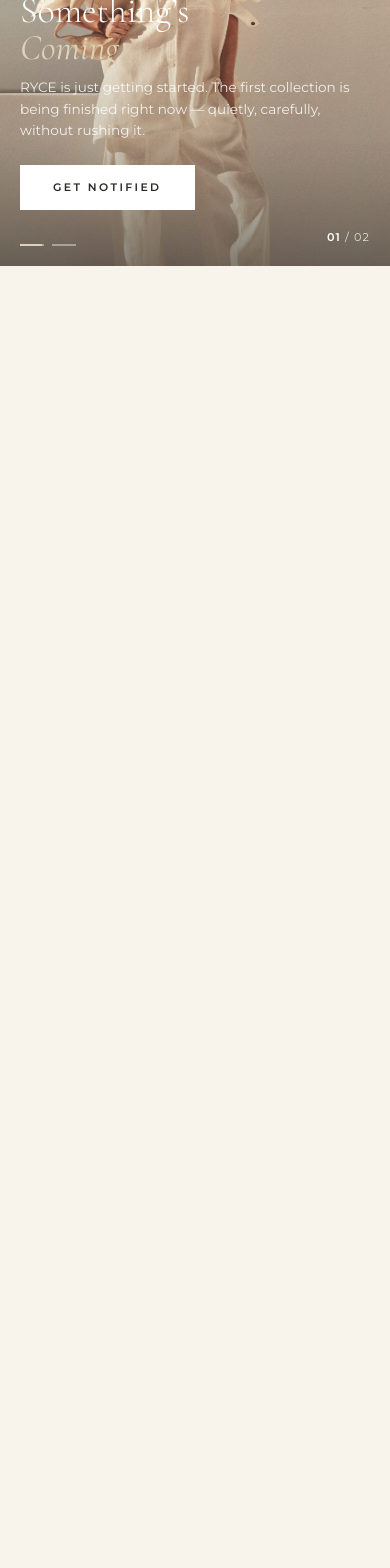
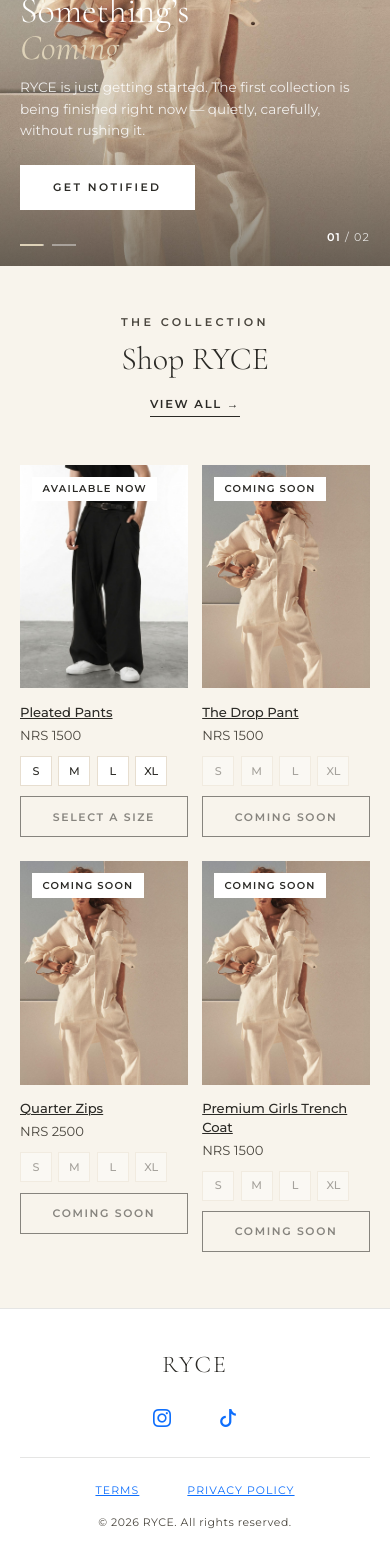
Before and after one commit to johan109236-ctrl/RYC-REPO, a Next.js app: page / in a window 390 px wide. Shown: the part 258-1826 px from the top of the page. Before the commit the page ends 844 px from the top, so only its background shows below. Built offline with nearby package versions, Linux system fonts and the light colour scheme.

Commit message:
commiting

```diff
--- /dev/null
+++ b/src/app/components/Footer.tsx
@@ -0,0 +1,39 @@
+import Link from 'next/link';
+
+const YEAR = new Date().getFullYear();
+
+export default function Footer() {
+  return (
+    <footer className="bg-[var(--bg-surface)] border-t border-[var(--border-subtle,rgba(43,42,38,0.12))]">
+      <div className="max-w-[1400px] mx-auto px-8 py-14 max-[640px]:px-5 max-[640px]:py-10 flex flex-col items-center gap-6 text-center">
+        <span className="font-[Cormorant_Garamond,serif] text-2xl font-light tracking-[0.08em] text-[var(--text-primary)]">
+          RYCE
+        </span>
+
+        <div className="flex items-center gap-5">
+          <a href="https://instagram.com/" target="_blank" rel="noopener noreferrer" aria-label="RYCE on Instagram" className="text-[var(--text-secondary)] hover:text-[var(--text-primary)] transition-colors text-lg">
+            <i className="bi bi-instagram" />
+          </a>
+          <a href="https://tiktok.com/" target="_blank" rel="noopener noreferrer" aria-label="RYCE on TikTok" className="text-[var(--text-secondary)] hover:text-[var(--text-primary)] transition-colors text-lg">
+            <i className="bi bi-tiktok" />
+          </a>
+        </div>
+
+        <div className="w-full border-t border-[var(--border-subtle,rgba(43,42,38,0.12))] pt-6 flex flex-col-reverse sm:flex-row items-center justify-between gap-3">
+          <span className="font-[Montserrat,sans-serif] text-[0.68rem] tracking-[0.05em] text-[var(--text-secondary)]">
+            © {YEAR} RYCE. All rights reserved.
+          </span>
+
+          <div className="flex items-center gap-5">
+            <Link href="/terms" className="font-[Montserrat,sans-serif] text-[0.68rem] tracking-[0.1em] uppercase text-[var(--text-secondary)] hover:text-[var(--text-primary)] transition-colors no-underline">
+              Terms
+            </Link>
+            <Link href="/privacy" className="font-[Montserrat,sans-serif] text-[0.68rem] tracking-[0.1em] uppercase text-[var(--text-secondary)] hover:text-[var(--text-primary)] transition-colors no-underline">
+              Privacy Policy
+            </Link>
+          </div>
+        </div>
+      </div>
+    </footer>
+  );
+}
--- a/src/app/components/ProductCard.tsx
+++ b/src/app/components/ProductCard.tsx
@@ -16,6 +16,7 @@ export type Product = {
   tag?: string;
   sizes: string[];
   colors?: { label: string; swatch: string }[];
+  comingSoon?: boolean;
 };
 
 type ProductCardProps = {
@@ -42,7 +43,7 @@ export default function ProductCard({
   };
 
   const handleAddToCart = () => {
-    if (!selectedSize) return;
+    if (product.comingSoon || !selectedSize) return;
     // Card view has no colour picker, so default to the product's first
     // colour (if it has one) — the shopper can change it on the product page.
     addItem({
@@ -67,7 +68,11 @@ export default function ProductCard({
           <img src={product.hoverImage} alt="" className="product-card-image product-card-image--hover" />
         </Link>
 
-        {product.tag && <span className="product-card-tag">{product.tag}</span>}
+                {product.tag && (
+          <span className={`product-card-tag ${product.comingSoon ? 'product-card-tag--soon' : ''}`}>
+            {product.tag}
+          </span>
+        )}
 
         <button
           type="button"
@@ -98,8 +103,9 @@ export default function ProductCard({
             <button
               key={size}
               type="button"
-              className={`product-card-size ${selectedSize === size ? 'is-selected' : ''}`}
+                           className={`product-card-size ${selectedSize === size ? 'is-selected' : ''}`}
               onClick={() => setSelectedSize(size)}
+              disabled={product.comingSoon}
             >
               {size}
             </button>
@@ -110,9 +116,9 @@ export default function ProductCard({
           type="button"
           className="product-card-add-btn"
           onClick={handleAddToCart}
-          disabled={!selectedSize}
+          disabled={product.comingSoon || !selectedSize}
         >
-          {justAdded ? 'Added ✓' : selectedSize ? 'Add to Cart' : 'Select a Size'}
+          {product.comingSoon ? 'Coming Soon' : justAdded ? 'Added ✓' : selectedSize ? 'Add to Cart' : 'Select a Size'}
         </button>
       </div>
     </div>
--- a/src/app/components/productCard.css
+++ b/src/app/components/productCard.css
@@ -12,6 +12,13 @@
   overflow: hidden;
   background: var(--bg-primary);
 }
+
+.product-card-tag--soon {
+  background: var(--text-primary);
+  color: var(--bg-primary);
+}
+.product-card-add-btn:disabled { opacity: 0.5; cursor: not-allowed; }
+.product-card-size:disabled { opacity: 0.4; cursor: not-allowed; }
 
 .product-card-image-link {
   position: absolute;
--- a/src/app/layout.tsx
+++ b/src/app/layout.tsx
@@ -6,7 +6,8 @@ import Script from "next/script";
 import type { Metadata } from "next";
 import { Playfair_Display } from "next/font/google";
 import "./globals.css";
-import TopBar from "./components/TopBar"; // 👈 add this
+import TopBar from "./components/TopBar";
+import Footer from "./components/Footer";
 import { CartProvider } from "./context/CartContext";
 
 const playfairDisplay = Playfair_Display({
@@ -29,9 +30,10 @@ export default function RootLayout({
   return (
     <html lang="en">
       <body className={playfairDisplay.variable}>
-        <CartProvider>
+          <CartProvider>
           <TopBar />
           {children}
+          <Footer />
         </CartProvider>
         <Script
   src="https://cdn.jsdelivr.net/npm/bootstrap@5.3.2/dist/js/bootstrap.bundle.min.js"
--- a/src/app/page.tsx
+++ b/src/app/page.tsx
@@ -1,11 +1,12 @@
 import Hero from "./sections/hero";
+import ShopPreview from "./sections/shop-preview";
 
 export default function Home() {
   return (
     <>
       <Hero />
       <main id="main">
-        {/* more sections will go here */}
+        <ShopPreview />
       </main>
     </>
   );
--- /dev/null
+++ b/src/app/privacy/page.tsx
@@ -0,0 +1,14 @@
+export default function PrivacyPage() {
+  return (
+    <main className="max-w-[800px] mx-auto px-8 py-16 max-[640px]:px-5">
+      <h1 className="font-[Cormorant_Garamond,serif] text-4xl font-light text-[var(--text-primary)] mb-6">
+        Privacy Policy
+      </h1>
+      <p className="font-[Montserrat,sans-serif] text-sm leading-7 text-[var(--text-secondary)]">
+        This page is a placeholder. Replace this with your actual privacy
+        policy before launch — covering what customer data you collect
+        (name, address, phone) and how it's used and stored.
+      </p>
+    </main>
+  );
+}
--- /dev/null
+++ b/src/app/sections/shop-preview.css
@@ -0,0 +1,52 @@
+#shop-preview {
+  max-width: 1400px;
+  margin: 0 auto;
+  padding: 4.5rem 2rem 5.5rem;
+}
+.shop-preview-header {
+  display: flex;
+  flex-direction: column;
+  align-items: center;
+  text-align: center;
+  gap: 0.6rem;
+  margin-bottom: 3rem;
+}
+.shop-preview-eyebrow {
+  font-family: 'Montserrat', sans-serif;
+  font-size: 0.7rem;
+  font-weight: 600;
+  letter-spacing: 0.3em;
+  text-transform: uppercase;
+  color: var(--text-secondary);
+}
+.shop-preview-heading {
+  font-family: 'Cormorant Garamond', serif;
+  font-size: clamp(2rem, 4vw, 3rem);
+  font-weight: 300;
+  color: var(--text-primary);
+  margin: 0;
+}
+.shop-preview-view-all {
+  margin-top: 0.5rem;
+  font-family: 'Montserrat', sans-serif;
+  font-size: 0.72rem;
+  font-weight: 600;
+  letter-spacing: 0.15em;
+  text-transform: uppercase;
+  color: var(--text-primary);
+  text-decoration: none;
+  border-bottom: 1px solid var(--text-primary);
+  padding-bottom: 2px;
+}
+.shop-preview-grid {
+  display: grid;
+  grid-template-columns: repeat(4, 1fr);
+  gap: 2rem 1.5rem;
+}
+@media (max-width: 1024px) {
+  .shop-preview-grid { grid-template-columns: repeat(3, 1fr); gap: 1.75rem 1.25rem; }
+}
+@media (max-width: 640px) {
+  #shop-preview { padding: 3rem 1.25rem 3.5rem; }
+  .shop-preview-grid { grid-template-columns: repeat(2, 1fr); gap: 1.5rem 0.9rem; }
+}
--- /dev/null
+++ b/src/app/sections/shop-preview.tsx
@@ -0,0 +1,26 @@
+'use client';
+
+import Link from 'next/link';
+import ProductCard from '../components/ProductCard';
+import { products } from '../shop/shop-data';
+import './shop-preview.css';
+
+export default function ShopPreview() {
+  return (
+    <section id="shop-preview">
+      <div className="shop-preview-header">
+        <span className="shop-preview-eyebrow">The Collection</span>
+        <h2 className="shop-preview-heading">Shop RYCE</h2>
+        <Link href="/shop" className="shop-preview-view-all">
+          View All →
+        </Link>
+      </div>
+
+      <div className="shop-preview-grid">
+        {products.map((product) => (
+          <ProductCard key={product.id} product={product} />
+        ))}
+      </div>
+    </section>
+  );
+}
--- a/src/app/shop/ProductPage.tsx
+++ b/src/app/shop/ProductPage.tsx
@@ -11,19 +11,24 @@ export default function ProductPage({ data }: { data: any }) {
   const [selectedColor, setSelectedColor] = useState<string | null>(null);
   const [openAccordion, setOpenAccordion] = useState<string | null>(null);
   const [justAdded, setJustAdded]         = useState(false);
+  const [qty, setQty]                     = useState(1);
+
+  const MAX_QTY_PER_ORDER = 3;
 
   const hasColors = data.colors?.length > 0;
+  const isComingSoon = Boolean(data.comingSoon);
 
   const activeImages =
     data.colors?.find((c: any) => c.label === selectedColor)?.images ??
     data.images ??
     [];
 
-  const canAddToCart = Boolean(selectedSize) && (!hasColors || Boolean(selectedColor));
+    const canAddToCart = !isComingSoon && Boolean(selectedSize) && (!hasColors || Boolean(selectedColor));
 
   const handleAddToCart = () => {
     if (!canAddToCart || !selectedSize) return;
-    addItem({
+    addItem(
+      {
         id: data.id,
         slug: data.slug,
         name: data.name,
@@ -31,8 +36,11 @@ export default function ProductPage({ data }: { data: any }) {
         image: activeImages[0] ?? data.image,
         size: selectedSize,
         color: selectedColor ?? undefined,
-    });
+      },
+      qty
+    );
     setJustAdded(true);
+    setQty(1);
     window.setTimeout(() => setJustAdded(false), 1800);
   };
 
@@ -334,6 +342,55 @@ export default function ProductPage({ data }: { data: any }) {
           color: var(--bg-primary);
         }
 
+        /* ── QTY STEPPER ──────────────────────────────────── */
+        .pp-qty-row {
+          display: flex;
+          align-items: center;
+          justify-content: space-between;
+          margin-bottom: 1rem;
+        }
+        .pp-qty-label {
+          font-family: 'Montserrat', sans-serif;
+          font-size: 0.68rem;
+          letter-spacing: 0.12em;
+          text-transform: uppercase;
+          color: var(--text-secondary);
+        }
+        .pp-qty-stepper {
+          display: flex;
+          align-items: center;
+          border: 1px solid var(--border-subtle, rgba(43,42,38,0.2));
+        }
+        .pp-qty-stepper button {
+          width: 34px;
+          height: 34px;
+          border: none;
+          background: transparent;
+          font-size: 1rem;
+          color: var(--text-primary);
+          cursor: pointer;
+        }
+        .pp-qty-stepper button:disabled {
+          opacity: 0.3;
+          cursor: not-allowed;
+        }
+        .pp-qty-stepper span {
+          min-width: 32px;
+          text-align: center;
+          font-family: 'Montserrat', sans-serif;
+          font-size: 0.85rem;
+        }
+        .pp-qty-max-note {
+          font-family: 'Montserrat', sans-serif;
+          font-size: 0.65rem;
+          color: var(--text-secondary);
+        }
+
+        .pp-coming-soon-note { font-weight: 600; color: var(--text-primary); }
+.pp-color-btn:disabled { opacity: 0.4; cursor: not-allowed; }
+.pp-color-btn:disabled:hover { transform: none; }
+.pp-size-btn:disabled { opacity: 0.4; cursor: not-allowed; }
+
         /* ── DESCRIPTION ──────────────────────────────────── */
         .pp-desc {
           margin-top: 1.75rem;
@@ -474,7 +531,11 @@ export default function ProductPage({ data }: { data: any }) {
             <span className="pp-tag">{data.category}</span>
             <h1 className="pp-name">{data.name}</h1>
                         <div className="pp-price">{data.price}</div>
+            {isComingSoon ? (
+              <div className="pp-price-note pp-coming-soon-note">Not available for order yet — check back soon.</div>
+            ) : (
               <div className="pp-price-note">Inclusive of all taxes</div>
+            )}
 
             <hr className="pp-divider" />
 
@@ -495,6 +556,7 @@ export default function ProductPage({ data }: { data: any }) {
                         setSelectedColor(color.label);
                                                 setCurrentImg(0); // reset to first image when color changes
                       }}
+                      disabled={isComingSoon}
                     />
                   ))}
                 </div>
@@ -511,25 +573,39 @@ export default function ProductPage({ data }: { data: any }) {
                   key={size}
                                     className={`pp-size-btn ${selectedSize === size ? 'is-selected' : ''}`}
                   onClick={() => setSelectedSize(size)}
+                  disabled={isComingSoon}
                 >
                   {size}
                 </button>
               ))}
             </div>
 
+            {/* QTY */}
+            {!isComingSoon && (
+              <>
+                <div className="pp-qty-row">
+                  <span className="pp-qty-label">Quantity</span>
+                  <div className="pp-qty-stepper">
+                    <button type="button" onClick={() => setQty((q) => Math.max(1, q - 1))} disabled={qty <= 1} aria-label="Decrease quantity">−</button>
+                    <span>{qty}</span>
+                    <button type="button" onClick={() => setQty((q) => Math.min(MAX_QTY_PER_ORDER, q + 1))} disabled={qty >= MAX_QTY_PER_ORDER} aria-label="Increase quantity">+</button>
+                  </div>
+                </div>
+                {qty >= MAX_QTY_PER_ORDER && <p className="pp-qty-max-note">Limit of {MAX_QTY_PER_ORDER} per order.</p>}
+              </>
+            )}
+
             {/* ADD TO CART */}
-            <button
-              className="pp-add-btn"
-              disabled={!canAddToCart}
-              onClick={handleAddToCart}
-            >
-              {justAdded
+            <button className="pp-add-btn" disabled={!canAddToCart} onClick={handleAddToCart}>
+              {isComingSoon
+                ? 'Coming Soon'
+                : justAdded
                 ? 'Added ✓'
                 : !selectedSize
                 ? 'Select a Size'
                 : hasColors && !selectedColor
                 ? 'Select a Colour'
-                : 'Add to Cart'}
+                : `Add ${qty} to Cart`}
             </button>
 
             {/* DESCRIPTION */}
--- a/src/app/shop/shop-data.ts
+++ b/src/app/shop/shop-data.ts
@@ -21,6 +21,9 @@ export type Product = {
   href: string;        // constructed from slug — keep for ProductCard
   tag: string;
   sizes: string[];
+  comingSoon?: boolean;
+
+  // ── Slug page fields
 
   // ── Slug page fields (product detail) ───────────────────
   slug: string;
@@ -86,8 +89,9 @@ export const products: Product[] = [
     image:      '/assets/images/1ST.jpeg',
     hoverImage: '/assets/images/2ND.jpeg',
     href:       '/shop/the-drop-pant',
-    tag:        'Available Now',
+    tag:        'Coming Soon',
     sizes:      ['S', 'M', 'L', 'XL'],
+    comingSoon: true,
 
     // detail page
     slug:     'the-drop-pant',
@@ -124,8 +128,9 @@ export const products: Product[] = [
     image:      '/assets/images/1ST.jpeg',
     hoverImage: '/assets/images/2ND.jpeg',
     href:       '/shop/quarter-zips',
-    tag:        'Available Now',
+    tag:        'Coming Soon',
     sizes:      ['S', 'M', 'L', 'XL'],
+    comingSoon: true,
 
     // detail page
     slug:     'quarter-zips',
@@ -154,8 +159,9 @@ export const products: Product[] = [
     image:      '/assets/images/1ST.jpeg',
     hoverImage: '/assets/images/2ND.jpeg',
     href:       '/shop/premium-girls-trench-coat',
-    tag:        'Available Now',
+    tag:        'Coming Soon',
     sizes:      ['S', 'M', 'L', 'XL'],
+    comingSoon: true,
 
     // detail page
     slug:     'premium-girls-trench-coat',
```
Also changed, not shown: src/app/terms/page.tsx (added, +14 -0 lines), public/assets/images/HOME.jpg (added), public/assets/images/HOMER.jpg (added). Lines whose indentation alone changed are shown as unchanged.
